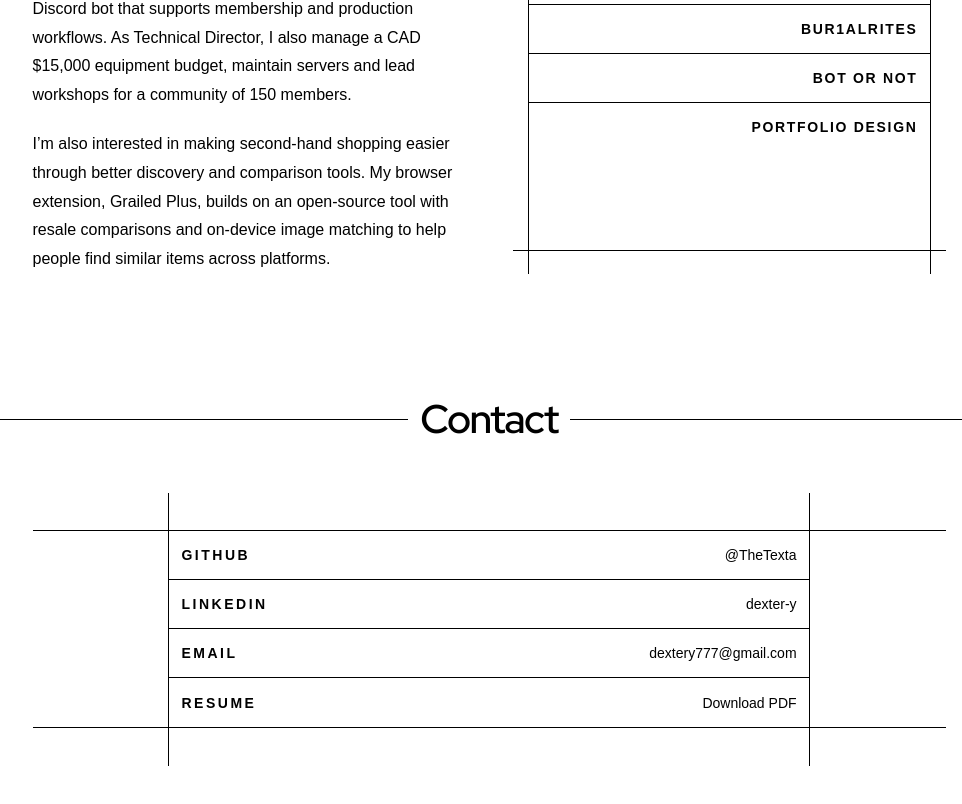
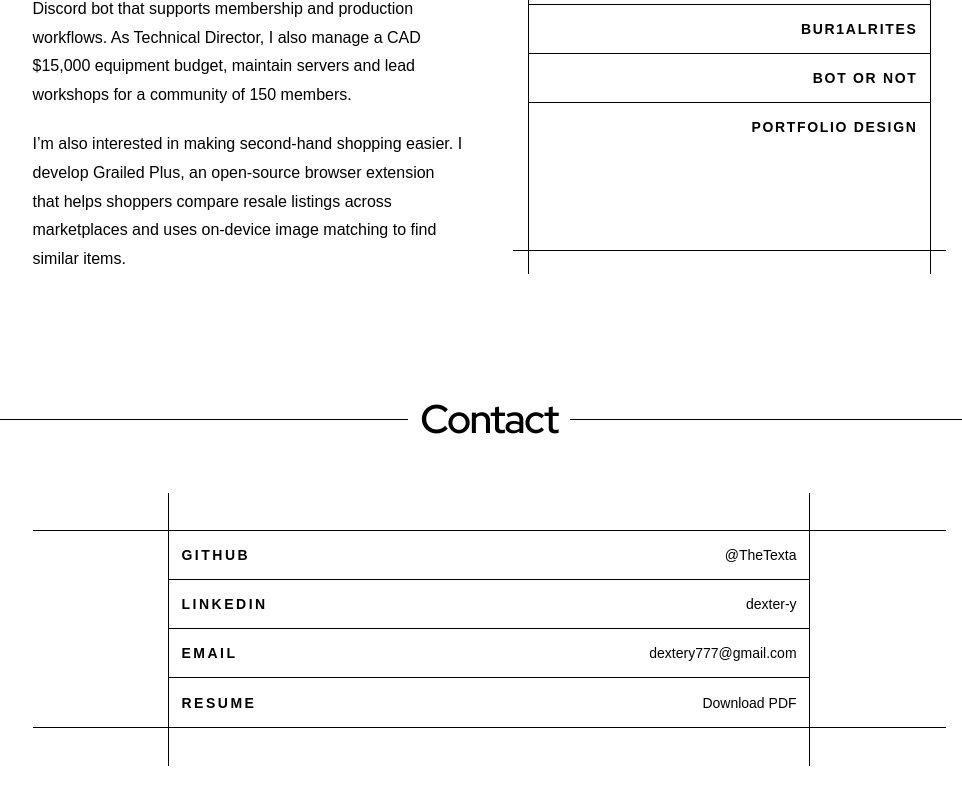
Before and after one commit to TheTexta/portfolio, a Next.js app: page /portfolio in a window 1280 px wide. Shown: the part 1620-2424 px from the top of the page, without its empty margins (151-1113 px from the left). Built offline with nearby package versions, Linux system fonts and the light colour scheme; a web font is replaced by a local one.

Commit message:
docs: update homepage Grailed Plus introduction

```diff
--- a/app/components/home-page-content.tsx
+++ b/app/components/home-page-content.tsx
@@ -248,11 +248,10 @@ export default function HomePageContent() {
                 150 members.
               </p>
               <p>
-                I’m also interested in making second-hand shopping easier
-                through better discovery and comparison tools. My browser
-                extension, Grailed Plus, builds on an open-source tool with
-                resale comparisons and on-device image matching to help people
-                find similar items across platforms.
+                I’m also interested in making second-hand shopping easier. I
+                develop Grailed Plus, an open-source browser extension that
+                helps shoppers compare resale listings across marketplaces and
+                uses on-device image matching to find similar items.
               </p>
             </div>
 
```
